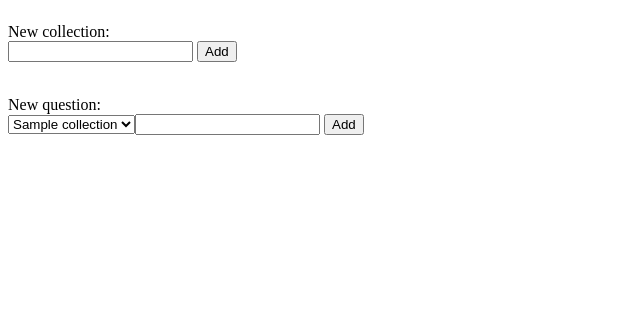
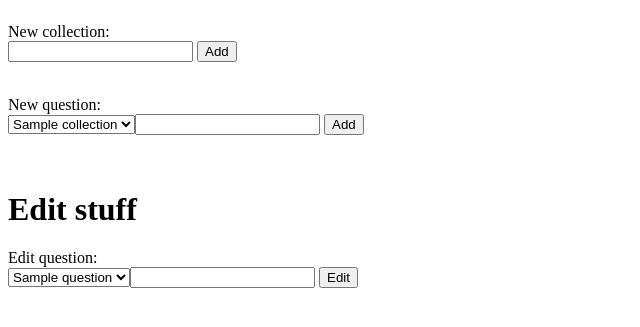
Before and after one commit to jbrg/quizbase, a Django app: page /quiz/ in a window 1280 px wide. Shown: the part 175-502 px from the top of the page, without its empty margins (0-640 px from the left). Run offline with Django 3.2, Linux system fonts and the light colour scheme; tables that the repository leaves empty hold one stand-in row (values such as "Sample post").

Commit message:
It is now possible to edit questions (but not the choices)

```diff
--- a/quizbase/apps/quiz/views.py
+++ b/quizbase/apps/quiz/views.py
@@ -7,8 +7,10 @@ from quizbase.apps.quiz.models import *
 
 def index(request):
     collectionList = Collection.objects.all()
+    questionList = Question.objects.all()
     return render_to_response("quiz/index.html",
-                              {"collectionList": collectionList},
+                              {"collectionList": collectionList,
+                               "questionList": questionList},
                               context_instance=RequestContext(request))
 
 def listCollections(request):
@@ -121,36 +123,22 @@ def addChoice(request, question_id):
         pass
     return HttpResponseRedirect(reverse("quizbase.apps.quiz.views.newChoice", args={question_id}))
 
-# def addQuestion(request):
-#     newQuestionEntry = Question()
-#     collectionToAddTo = Collection.objects.get(pk=request.POST['newQuestionCollection'])
-#     newQuestionEntry.collection = collectionToAddTo
-#     newQuestionEntry.question = request.POST['newQuestion']
-#     newQuestionEntry.save()
+# def editForm(request):
+#     question_id = request.POST['editQuestionId']
+#     editQuestion = Question.objects.get(pk=question_id)
+#     return render_to_response("quiz/edit/edit.html",
+#                               {"editQuestion": editQuestion,
+#                                "question_id": question_id},
+#                               context_instance=RequestContext(request))
 
-#     choice1 = Choice()
-#     choice1.question = newQuestionEntry
-#     choice1.choice = request.POST['newQuestionChoice1']
-#     choice1.save()
-
-#     choice2 = Choice()
-#     choice2.question = newQuestionEntry
-#     choice2.choice = request.POST['newQuestionChoice2']
-#     choice2.save()
-
-#     choice3 = Choice()
-#     choice3.question = newQuestionEntry
-#     choice3.choice = request.POST['newQuestionChoice3']
-#     choice3.save()
-
-#     choice4 = Choice()
-#     choice4.question = newQuestionEntry
-#     choice4.choice = request.POST['newQuestionChoice4']
-#     choice4.save()
-
-#     correctAnswer = CorrectAnswer()
-#     correctAnswer.question = newQuestionEntry
-#     correctAnswer.answer = choice1
-#     correctAnswer.save()
-
-#     return HttpResponseRedirect(reverse("quizbase.apps.quiz.views.newQuestion", args={}))
+def editQuestion(request):
+    question_id = request.POST['editQuestionId']
+    editQuestionNewQuestion = request.POST['editQuestionNewQuestion']
+    editQuestion = Question.objects.get(pk=question_id)
+    editQuestion.question = editQuestionNewQuestion
+    editQuestion.save()
+    #if editQuestion.question == editQuestionNewQuestion:
+    #    result = "Success!"
+    #else:
+    #    result = "Fail..."
+    return HttpResponseRedirect(reverse("quizbase.apps.quiz.views.index"))
--- a/quizbase/urls.py
+++ b/quizbase/urls.py
@@ -31,4 +31,6 @@ urlpatterns += patterns('quizbase.apps.quiz.views',
                         url(r'^quiz/add/question/$', 'addQuestion'),
                         url(r'^quiz/new/choice/(?P<question_id>\d+)/$', 'newChoice'),
                         url(r'^quiz/add/choice/(?P<question_id>\d+)/$', 'addChoice'),
+                        url(r'^quiz/edit/$', 'editQuestion'),
+                        #url(r'^quiz/edit/question/(?P<question_id>\d+)/$', 'editQuestion'),
 )
--- /dev/null
+++ b/templates/quiz/edit/edit.html
@@ -0,0 +1,5 @@
+<form action="/quiz/edit/question/{{editQuestion.id}}/" method="POST">
+{% csrf_token %}
+<input type="text" name="editQuestionNewQuestion">
+<input type="submit" value="edit">
+</form>
--- a/templates/quiz/index.html
+++ b/templates/quiz/index.html
@@ -27,3 +27,15 @@ New question: <br />
 <input type="text" name="newQuestionQuestion" />
 <input type="submit" value="Add" />
 </form>
+<br />
+<h1>Edit stuff</h1>
+<form action="/quiz/edit/" method="POST">
+{% csrf_token %}
+Edit question: <br />
+<select name="editQuestionId">
+{% for question in questionList %}
+<option value="{{question.id}}">{{question.question}}</option>
+{% endfor %}
+<input type="text" name="editQuestionNewQuestion" />
+<input type="submit" value="Edit" />
+</form>
```
